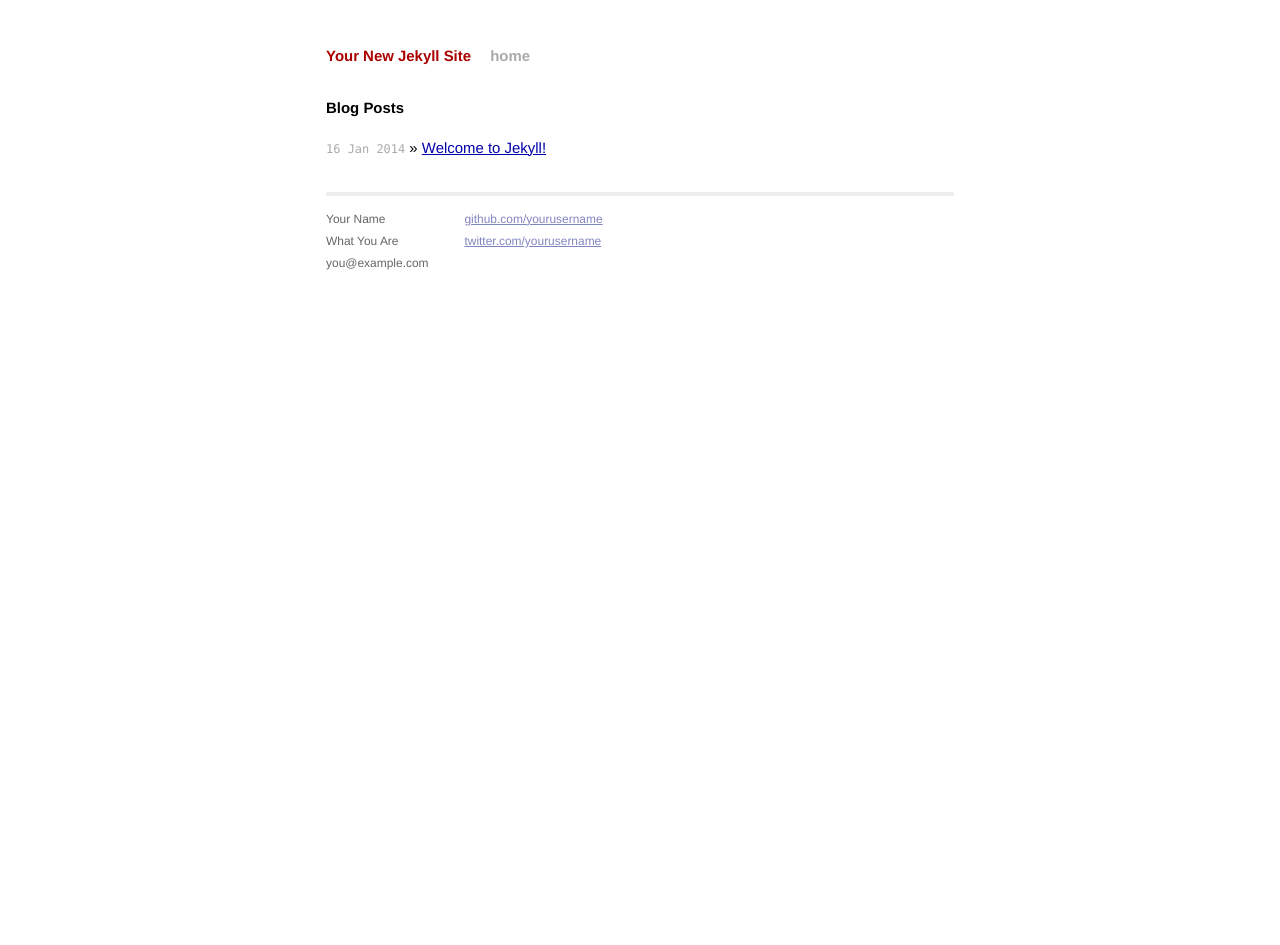
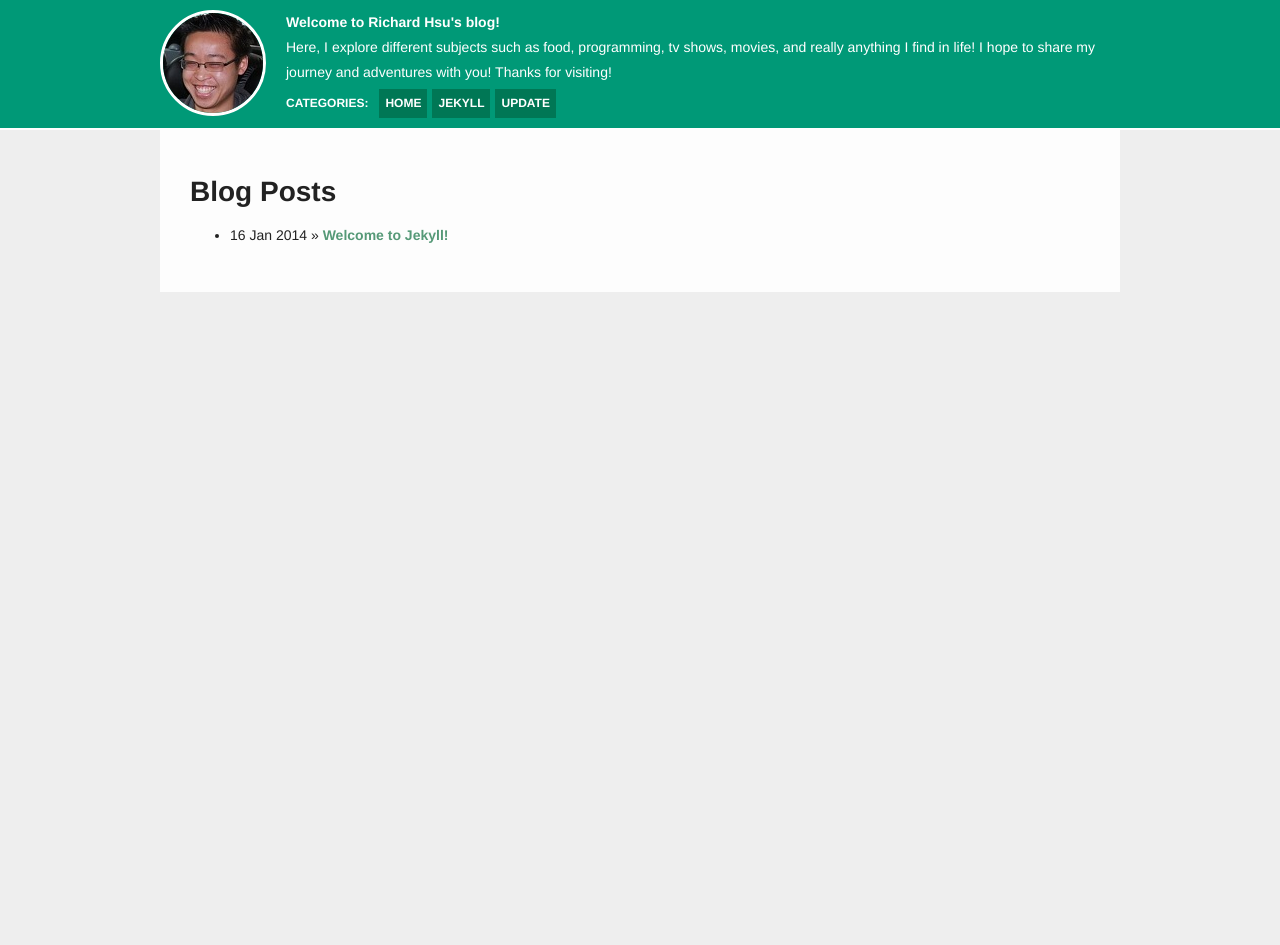
Before and after one commit to richardhsu/richardhsu.github.io, a Jekyll site: the page built from index.html, in a window 1280 px wide. Built offline with Jekyll 4.4.1, drawn with Linux system fonts in a browser that asks for light colours; Markdown is read by kramdown in place of the engine named in the settings; the list of posts is cut into pages by our own code; after the commit the page ends 900 px from its top, so only the background shows below that.

Commit message:
Basic layout without full configurations.

```diff
--- a/_config.yml
+++ b/_config.yml
@@ -1,3 +1,11 @@
-name: Your New Jekyll Site
+name: Richard Hsu's Blog
+url: "http://www.richardhsu.me"
+
 markdown: redcarpet
+paginate: 5
+paginate_path: "page:num"
+permalink: /posts/:year/:month/:day/:title.html
 pygments: true
+
+redcarpet:
+  extensions: [tables]
--- a/_layouts/default.html
+++ b/_layouts/default.html
@@ -1,44 +1,40 @@
 <!DOCTYPE html>
-<html>
+<html xmlns="http://www.w3.org/1999/xhtml" xml:lang="en-us" lang="en-us">
 <head>
-        <meta charset="utf-8">
-        <meta http-equiv="X-UA-Compatible" content="IE=edge,chrome=1">
   <title>{{ page.title }}</title>
-        <meta name="viewport" content="width=device-width">
-
-        <!-- syntax highlighting CSS -->
-        <link rel="stylesheet" href="/css/syntax.css">
-
-        <!-- Custom CSS -->
-        <link rel="stylesheet" href="/css/main.css">
-
+  <meta name="author" content="Richard Hsu">
+  <meta name="keywords" content="richard hsu, blog, ideas, thoughts" />
+  <meta name="description" content="Richard Hsu's blog about anything and everything." />
+  <meta name="viewport" content="width=device-width" />
+  <link rel="stylesheet" href="{{ site.url }}/css/syntax.css" type="text/css" media="screen, projection" />
+  <link rel="stylesheet" href="{{ site.url }}/css/style.css" type="text/css" media="screen, projection" />
 </head>
 <body>
-
-        <div class="site">
-          <div class="header">
-            <h1 class="title"><a href="/">{{ site.name }}</a></h1>
-            <a class="extra" href="/">home</a>
+<div id="header">
+  <div class="content-jar clearfix">
+    <div class="avatar left"><img src="{{ site.url }}/images/profile.jpeg" height="100" width="100" /></div>
+    <div class="description">
+      <strong>Welcome to Richard Hsu's blog!</strong><br />
+      Here, I explore different subjects such as food, programming, tv shows, movies, and really anything
+      I find in life! I hope to share my journey and adventures with you! Thanks for visiting!
     </div>
-
-          {{ content }}
-
-          <div class="footer">
-            <div class="contact">
-              <p>
-                Your Name<br />
-                What You Are<br />
-                you@example.com
-              </p>
-            </div>
-            <div class="contact">
-              <p>
-                <a href="https://github.com/yourusername">github.com/yourusername</a><br />
-                <a href="https://twitter.com/yourusername">twitter.com/yourusername</a><br />
-              </p>
+    <!-- Categories and Links to their Archives -->
+    <ul class="categories">
+      <li class="categories-title">Categories:</li>
+      <li><a href="{{ site.url }}">Home</a></li>
+      {% for cat in site.categories %}
+        <li><a href="#">{{ cat[0] }}</a></li>
+      {% endfor %}
+    </ul>
+    <!-- /End Categories -->
   </div>
 </div>
+<div id="container">
+  <div class="content-jar listing">
+    <!-- Beginning of Posts Listing -->
+    {{ content }}
+    <!-- /End Posts Listing -->
   </div>
-
+</div>
 </body>
 </html>
--- a/css/main.css
+++ /dev/null
@@ -1,160 +0,0 @@
-/*****************************************************************************/
-/*
-/* Common
-/*
-/*****************************************************************************/
-
-/* Global Reset */
-* {
-  margin: 0;
-  padding: 0;
-}
-
-html, body { height: 100%; }
-
-body {
-  background-color: #FFF;
-  font: 13.34px Helvetica, Arial, sans-serif;
-  font-size: small;
-  text-align: center;
-}
-
-h1, h2, h3, h4, h5, h6 {
-  font-size: 100%; }
-
-h1 { margin-bottom: 1em; }
-p { margin: 1em 0; }
-
-a         { color: #00a; }
-a:hover   { color: #000; }
-a:visited { color: #a0a; }
-
-/*****************************************************************************/
-/*
-/* Home
-/*
-/*****************************************************************************/
-.posts {
-  list-style-type: none;
-  margin-bottom: 2em;
-}
-
-.posts li {
-  line-height: 1.75em;
-}
-
-.posts span {
-  color: #aaa;
-  font-family: Monaco, "Courier New", monospace;
-  font-size: 80%;
-}
-
-/*****************************************************************************/
-/*
-/* Site
-/*
-/*****************************************************************************/
-
-.site {
-  font-size: 115%;
-  text-align: justify;
-  width: 42em;
-  margin: 3em auto 2em;
-  line-height: 1.5em;
-}
-
-.header a {
-  font-weight: bold;
-  text-decoration: none;
-}
-
-.title {
-  display: inline-block;
-  margin-bottom: 2em;
-}
-
-.title a {
-  color: #a00;
-}
-
-.title a:hover {
-  color: #000;
-}
-
-.header a.extra {
-  color: #aaa;
-  margin-left: 1em;
-}
-
-.header a.extra:hover {
-  color: #000;
-}
-
-.meta {
-  color: #aaa;
-}
-
-.footer {
-  font-size: 80%;
-  color: #666;
-  border-top: 4px solid #eee;
-  margin-top: 2em;
-  overflow: hidden;
-}
-
-.footer .contact {
-  float: left;
-  margin-right: 3em;
-}
-
-.footer .contact a {
-  color: #8085C1;
-}
-
-.footer .rss {
-  margin-top: 1.1em;
-  margin-right: -.2em;
-  float: right;
-}
-
-.footer .rss img {
-  border: 0;
-}
-
-/*****************************************************************************/
-/*
-/* Posts
-/*
-/*****************************************************************************/
-
-/* standard */
-.post pre {
-  border: 1px solid #ddd;
-  background-color: #eef;
-  padding: 0 .4em;
-}
-
-.post ul, .post ol {
-  margin-left: 1.35em;
-}
-
-.post code {
-  border: 1px solid #ddd;
-  background-color: #eef;
-  padding: 0 .2em;
-}
-
-.post pre code {
-  border: none;
-}
-
-/* terminal */
-.post pre.terminal {
-  border: 1px solid #000;
-  background-color: #333;
-  color: #FFF;
-}
-
-.post pre.terminal code {
-  background-color: #333;
-}
--- /dev/null
+++ b/css/style.css
@@ -0,0 +1,204 @@
+/* Richard Hsu's Blog CSS Style
+ * I'm not going to be weird and add copyrights or usage rights because
+ * webdesign should be about learning, experimentation, sharing, and fun!
+ * So use whatever you'd like that you see fit!
+ */
+
+/* General HTML Elements */
+body {
+  background: #eeeeee;
+  color: #222222;
+  font: normal normal 14px 'Helvetica Neue', Helvetica, Arial;
+  line-height: 1.8em;
+  margin: 0 auto;
+  padding: 0;
+}
+
+p {
+  margin: 0;
+  padding: 0;
+}
+
+blockquote {
+  border-left: 3px solid #cccccc;
+  padding-left: 10px;
+}
+
+
+a:link, a:visited {
+  color: #559977;
+  font-weight: bold;
+  text-decoration: none;
+}
+
+a:hover, a:active {
+  color: #336644;
+}
+
+/* Generalized Custome Style Classes */
+.left { float: left; }
+.right { float: right; }
+.center { text-align: center; margin: 0 auto; }
+
+.clearfix:after {
+  clear: both;
+  content: ".";
+  display: block;
+  height: 0;
+  visibility: hidden;
+}
+
+/* Custom Layout Elements */
+#header {
+  background: #009977;
+  border-bottom: 2px solid #ffffff;
+  color: #ffffff;
+}
+
+#container {
+  background: #fdfdfd;
+  margin: 0 auto;
+  max-width: 960px;
+  padding: 0;
+}
+
+.content-jar {  /* Center to content area */
+  margin: 0 auto;
+  max-width: 960px;
+  padding: 10px;
+}
+
+.avatar {
+  border: 3px solid #ffffff;
+  border-radius: 100px;
+  height: 100px;
+  margin-right: 20px;
+  overflow: hidden;
+  width: 100px;
+}
+
+ul.categories {
+  list-style-type: none;
+  margin: 3px 0 0 0;
+  padding: 0;
+  overflow: hidden;
+}
+
+ul.categories li {
+  background: #007755;
+  float: left;
+  font-size: 12px;
+  font-weight: bold;
+  margin: 0 5px 0 0;
+  padding: 2px 6px;
+  text-transform: uppercase;
+}
+
+ul.categories li.categories-title {
+  background: transparent;
+  padding: 2px 6px 2px 0px;
+}
+
+ul.categories li a:link, ul.categories li a:visited {
+  color: #ffffff;
+  text-decoration: none;
+}
+
+ul.categories li a:hover, ul.categories li a:active {
+  border-bottom: 1px dotted #ffffff;
+}
+
+.listing {
+  padding: 30px;
+}
+
+.post {
+  margin-bottom: 40px;
+}
+
+.post-header {
+  margin-bottom: 15px;
+}
+
+.post-header h1 {
+  margin: 0 0 5px 0;
+  padding: 0;
+}
+
+.post-header h1 a:link, .post-header h1 a:visited {
+  color: #338866;
+  text-decoration: none;
+  text-transform: uppercase;
+}
+
+.post-header h1 a:hover, .post-header h1 a:active {
+  border-bottom: 1px dotted #338866;
+}
+
+.post-date {
+  color: #555555;
+  font-weight: bold;
+  text-transform: uppercase;
+}
+
+.post-footer a:link, .post-footer a:visited {
+  background: #aaccbb;
+  color: #005533;
+  display: inline-block;
+  font-weight: bold;
+  margin-top: 10px;
+  padding: 5px 10px;
+  text-decoration: none;
+  text-transform: uppercase;
+}
+
+.post-footer a:hover, .post-footer a:active {
+  background: #bbddcc;
+  color: #227755;
+  display: inline-block;
+  font-weight: bold;
+  margin-top: 10px;
+  padding: 5px 10px;
+  text-decoration: none;
+  text-transform: uppercase;
+}
+
+#post-navigation {
+  margin-bottom: 10px;
+  text-transform: uppercase;
+}
+
+#post-navigation .center:before,
+#post-navigation .center:after {
+  content: '\2014';
+  font-weight: bold;
+  padding: 0 0.3em;
+}
+
+#post-navigation .left a:before {
+  content: '\00AB';
+  padding: 0 0.3em;
+}
+
+#post-navigation .right a:after {
+  content: '\00BB';
+  padding: 0 0.3em;
+}
+
+#post-navigation a.disabled:link,
+#post-navigation a.disabled:visited,
+#post-navigation a.disabled:hover,
+#post-navigation a.disabled:active {
+  color: #cccccc;
+  pointer-events: none;
+}
+
+.back-to-index {
+  margin-bottom: 10px;
+  text-transform: uppercase;
+}
+
+.back-to-index a:before {
+  content: '\2190';
+  padding: 0 0.3em;
+}
```
Also changed, not shown: _layouts/post.html (+6 -4 lines), images/profile.jpeg (added). Lines whose indentation alone changed are shown as unchanged.
